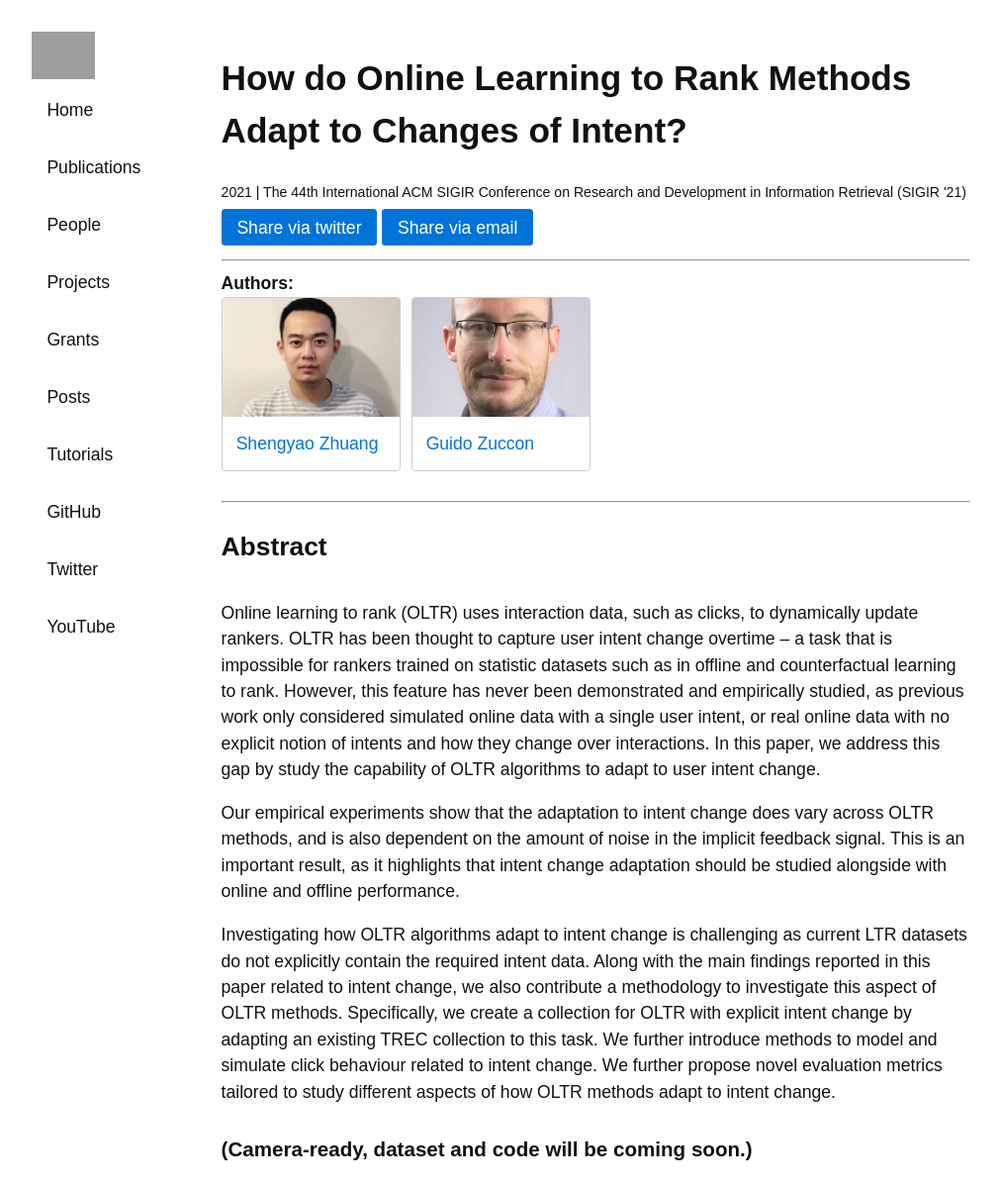
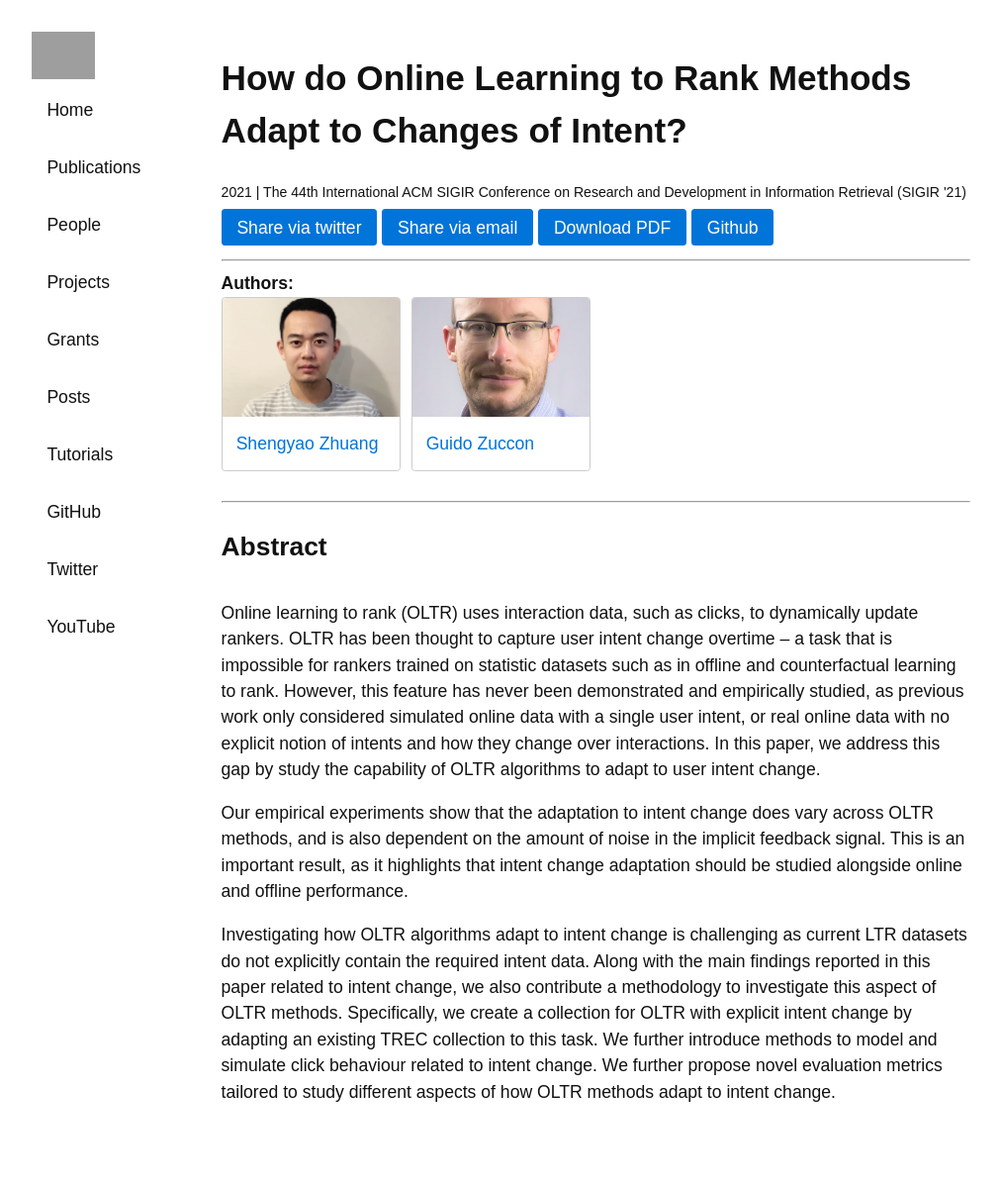
Before and after one commit to ielab/ielab.github.io, a Jekyll site: the page built from _publications/arvin-2021-intent-change.md, in a window 1280 px wide. Shown: the whole page at 99% size, without its empty margins (139-1151 px from the left). Built offline with Jekyll 4.4.1, drawn with Linux system fonts in a browser that asks for light colours; after the commit the page ends 1144 px from its top, so only the background shows below that; grey boxes are pictures that could not be loaded.

Commit message:
upload sigir2021 papers

```diff
--- a/_publications/arvin-2021-intent-change.md
+++ b/_publications/arvin-2021-intent-change.md
@@ -4,13 +4,15 @@ authors: [shengyao-zhuang, guido-zuccon]
 title: How do Online Learning to Rank Methods Adapt to Changes of Intent?
 venue: The 44th International ACM SIGIR Conference on Research and Development in Information Retrieval (SIGIR '21)
 year: 2021
+pdf: /publications/pdfs/arvin2021intentchange.pdf
+links:
+ - url: https://github.com/ielab/OLTR-intent-change
+   name: Github
 ---
 ---
 ## Abstract
 Online learning to rank (OLTR) uses interaction data, such as clicks, to dynamically update rankers. OLTR has been thought to capture user intent change overtime – a task that is impossible for rankers trained on statistic datasets such as in offline and counterfactual learning to rank. However, this feature has never been demonstrated and empirically studied, as previous work only considered simulated online data with a single user intent, or real online data with no explicit notion of intents and how they change over interactions. In this paper, we address this gap by study the capability of OLTR algorithms to adapt to user intent change.
 
-Our empirical experiments show that the adaptation to intent change does vary across OLTR methods, and is also dependent on the amount of noise in the implicit feedback signal. This is an important result, as it highlights that intent change adaptation should be studied alongside with online and offline performance.
+Our empirical experiments show that the adaptation to intent change does vary across OLTR methods, and is also dependent on the amount of noise in the implicit feedback signal. This is an important result, as it highlights that intent change adaptation should be studied alongside online and offline performance.
 
 Investigating how OLTR algorithms adapt to intent change is challenging as current LTR datasets do not explicitly contain the required intent data. Along with the main findings reported in this paper related to intent change, we also contribute a methodology to investigate this aspect of OLTR methods. Specifically, we create a collection for OLTR with explicit intent change by adapting an existing TREC collection to this task. We further introduce methods to model and simulate click behaviour related to intent change. We further propose novel evaluation metrics tailored to study different aspects of how OLTR methods adapt to intent change.
-
-### (Camera-ready, dataset and code will be coming soon.)
```
Also changed, not shown: _publications/arvin-2021-TILDE.md (+4 -2 lines), 2 other files.
